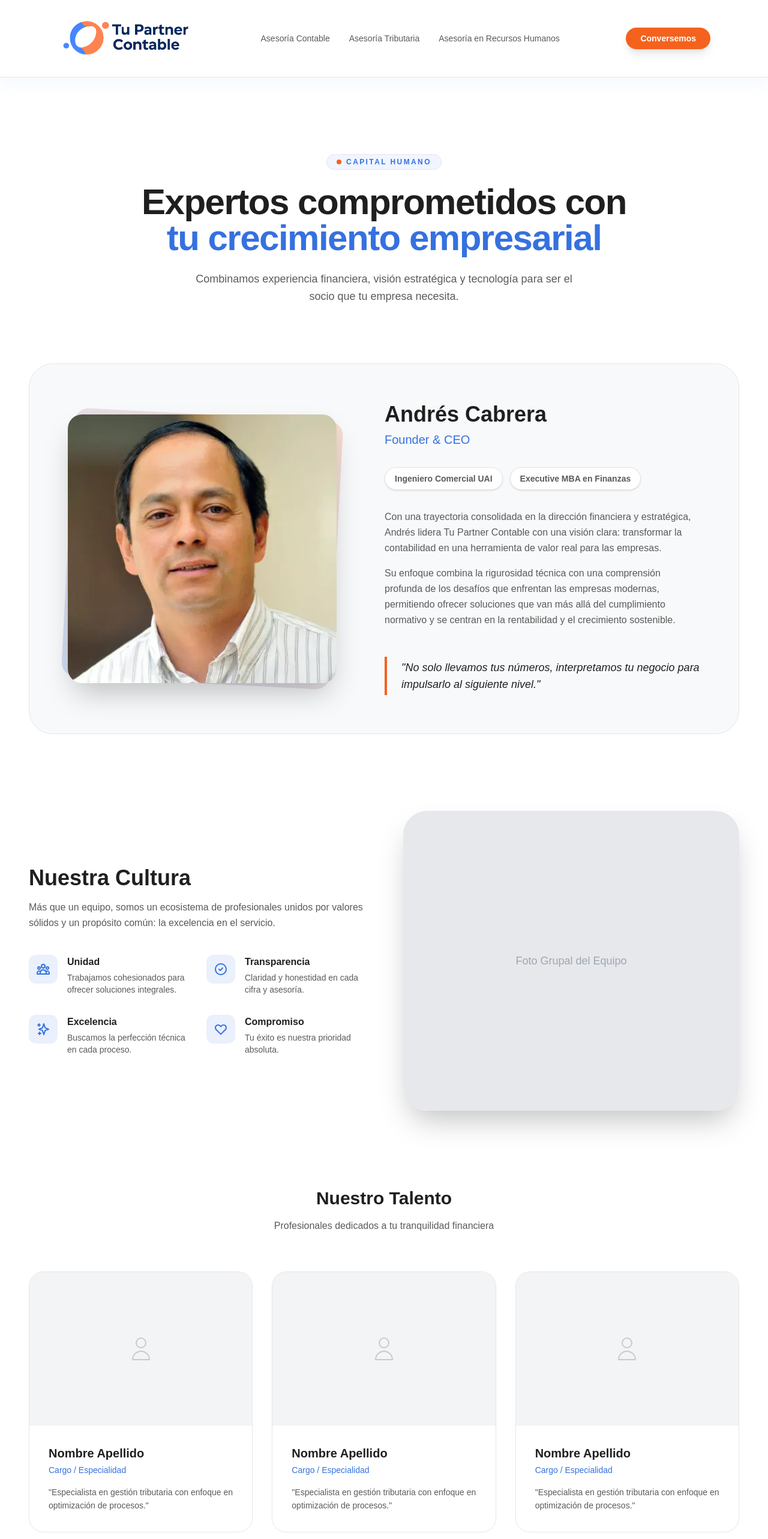
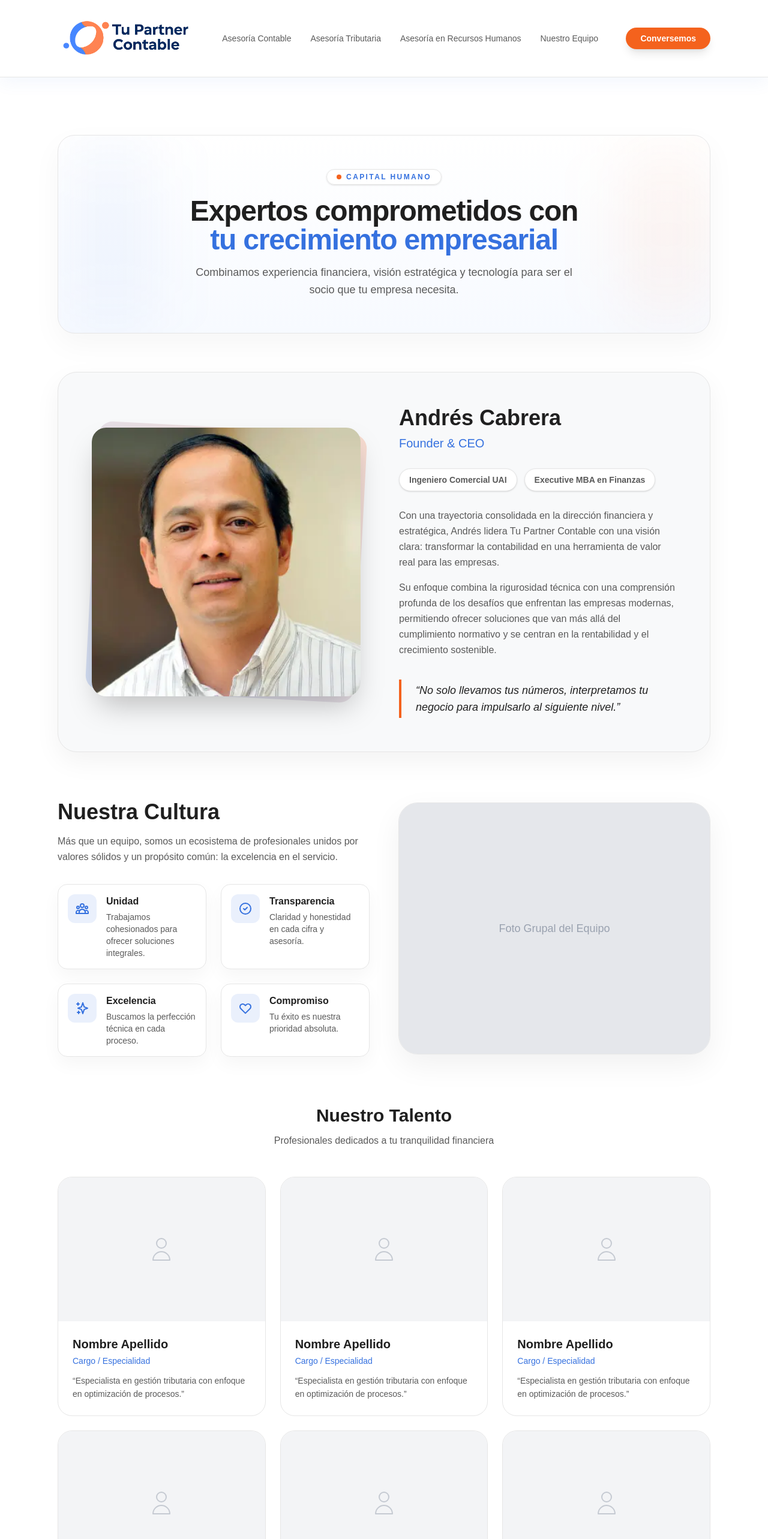
Before and after one commit to Dxeg0o/tupartnercontable, a Next.js app in the folder my-app/: page /nuestro-equipo in a window 1280 px wide. Shown: the top 2566 px of the page at 60% size. Built offline with nearby package versions, Linux system fonts and the light colour scheme.

Commit message:
Improve team page styling and navigation

```diff
--- a/my-app/src/app/navigation.data.ts
+++ b/my-app/src/app/navigation.data.ts
@@ -1,5 +1,6 @@
 export const landingNavigation = [
-  { label: "Asesoría Contable", href: "asesoria-contable" },
-  { label: "Asesoría Tributaria", href: "asesoria-tributaria" },
-  { label: "Asesoría en Recursos Humanos", href: "asesoria-recursos-humanos" },
+  { label: "Asesoría Contable", href: "/asesoria-contable" },
+  { label: "Asesoría Tributaria", href: "/asesoria-tributaria" },
+  { label: "Asesoría en Recursos Humanos", href: "/asesoria-recursos-humanos" },
+  { label: "Nuestro Equipo", href: "/nuestro-equipo" },
 ];
--- a/my-app/src/app/nuestro-equipo/page.tsx
+++ b/my-app/src/app/nuestro-equipo/page.tsx
@@ -13,27 +13,30 @@ export default function NuestroEquipo() {
     <div className="min-h-screen bg-white">
       <Navigation navigation={landingNavigation} />
 
-      <main className="pt-32 pb-20">
+      <main className="mx-auto flex max-w-6xl flex-col px-6 pb-16 pt-24 lg:px-8">
         {/* Hero Section */}
-        <section className="container mx-auto px-6 lg:px-12 mb-24 text-center">
-          <div className="inline-flex items-center gap-2 rounded-full border border-[#E6E6E6] bg-[#6A9AFA1A] px-4 py-1 text-xs font-semibold uppercase tracking-[0.2em] text-[#3571DF] mb-6">
+        <section className="relative mb-16 overflow-hidden rounded-[28px] border border-[#E6E6E6] bg-[linear-gradient(180deg,#FFFFFF,#F7FAFF)] px-6 py-14 text-center shadow-[0_18px_50px_rgba(0,0,0,0.04)] lg:px-12">
+          <div className="absolute inset-y-0 left-12 hidden w-20 rounded-full bg-[#3571DF]/10 blur-3xl lg:block" />
+          <div className="absolute inset-y-6 right-6 hidden w-24 rounded-full bg-[#F4621D]/10 blur-3xl lg:block" />
+
+          <div className="inline-flex items-center gap-2 rounded-full border border-[#E6E6E6] bg-white/80 px-4 py-1 text-xs font-semibold uppercase tracking-[0.2em] text-[#3571DF] mb-5 shadow-sm">
             <span className="h-2 w-2 rounded-full bg-[#F4621D]" />
             Capital Humano
           </div>
-          <h1 className="text-4xl lg:text-6xl font-bold tracking-tight text-[#1F1F1F] mb-6">
+          <h1 className="text-4xl lg:text-5xl font-bold tracking-tight text-[#1F1F1F] mb-4">
             Expertos comprometidos con <br className="hidden lg:block" />
             <span className="text-[#3571DF]">tu crecimiento empresarial</span>
           </h1>
-          <p className="max-w-2xl mx-auto text-lg text-[#5A5A5A] leading-relaxed">
+          <p className="max-w-2xl mx-auto text-base lg:text-lg text-[#5A5A5A] leading-relaxed">
             Combinamos experiencia financiera, visión estratégica y tecnología para ser el socio que tu empresa necesita.
           </p>
         </section>
 
         {/* CEO Profile Section */}
-        <section className="container mx-auto px-6 lg:px-12 mb-32">
-          <div className="bg-[#F8F9FA] rounded-[2.5rem] p-8 lg:p-16 border border-[#E6E6E6]">
-            <div className="flex flex-col lg:flex-row items-center gap-12 lg:gap-20">
-              <div className="relative w-full lg:w-1/2 aspect-[3/4] lg:aspect-square max-w-md mx-auto lg:mx-0">
+        <section className="mb-20">
+          <div className="rounded-[2rem] border border-[#E6E6E6] bg-[#F8F9FA] p-8 shadow-[0_16px_44px_rgba(0,0,0,0.05)] lg:p-14">
+            <div className="flex flex-col items-center gap-10 lg:flex-row lg:gap-16">
+              <div className="relative w-full max-w-md aspect-[3/4] lg:w-1/2 lg:aspect-square">
                 <div className="absolute inset-0 bg-gradient-to-tr from-[#3571DF] to-[#F4621D] rounded-3xl transform rotate-3 opacity-20"></div>
                 <Image
                   src="/andres-cabrera.webp"
@@ -43,7 +46,7 @@ export default function NuestroEquipo() {
                   priority
                 />
               </div>
-              <div className="w-full lg:w-1/2 space-y-8">
+              <div className="w-full space-y-7 lg:w-1/2">
                 <div>
                   <h2 className="text-3xl lg:text-4xl font-bold text-[#1F1F1F] mb-2">Andrés Cabrera</h2>
                   <p className="text-xl text-[#3571DF] font-medium">Founder & CEO</p>
@@ -67,10 +70,10 @@ export default function NuestroEquipo() {
                   </p>
                 </div>
 
-                <div className="pt-4">
+                <div className="pt-2">
                   <div className="inline-block border-l-4 border-[#F4621D] pl-6 py-1">
                     <p className="text-lg italic text-[#1F1F1F] font-medium">
-                      "No solo llevamos tus números, interpretamos tu negocio para impulsarlo al siguiente nivel."
+                      &ldquo;No solo llevamos tus números, interpretamos tu negocio para impulsarlo al siguiente nivel.&rdquo;
                     </p>
                   </div>
                 </div>
@@ -80,9 +83,9 @@ export default function NuestroEquipo() {
         </section>
 
         {/* Culture & Values Section */}
-        <section className="container mx-auto px-6 lg:px-12 mb-32">
-          <div className="grid lg:grid-cols-2 gap-16 items-center">
-            <div className="order-2 lg:order-1 space-y-10">
+        <section className="mb-20">
+          <div className="grid items-center gap-12 lg:grid-cols-2">
+            <div className="order-2 space-y-8 lg:order-1">
               <div className="space-y-4">
                 <h2 className="text-3xl lg:text-4xl font-bold text-[#1F1F1F]">Nuestra Cultura</h2>
                 <p className="text-[#5A5A5A] leading-relaxed">
@@ -90,7 +93,7 @@ export default function NuestroEquipo() {
                 </p>
               </div>
 
-              <div className="grid sm:grid-cols-2 gap-8">
+              <div className="grid gap-6 sm:grid-cols-2">
                 {[
                   {
                     title: "Unidad",
@@ -129,8 +132,8 @@ export default function NuestroEquipo() {
                     )
                   }
                 ].map((value, idx) => (
-                  <div key={idx} className="flex gap-4">
-                    <div className="flex-shrink-0 w-12 h-12 rounded-xl bg-[#3571DF]/10 flex items-center justify-center text-[#3571DF]">
+                  <div key={idx} className="flex gap-4 rounded-2xl border border-[#E6E6E6] bg-white/80 p-4 shadow-[0_12px_30px_rgba(0,0,0,0.04)]">
+                    <div className="flex h-12 w-12 flex-shrink-0 items-center justify-center rounded-xl bg-[#3571DF]/10 text-[#3571DF]">
                       {value.icon}
                     </div>
                     <div>
@@ -141,8 +144,8 @@ export default function NuestroEquipo() {
                 ))}
               </div>
             </div>
-            <div className="order-1 lg:order-2 relative h-[500px] rounded-[2.5rem] overflow-hidden shadow-2xl">
-              <div className="absolute inset-0 bg-gray-200 animate-pulse flex items-center justify-center text-gray-400">
+            <div className="order-1 relative h-[420px] overflow-hidden rounded-[2rem] border border-[#E6E6E6] bg-[#F8F9FA] shadow-[0_18px_50px_rgba(0,0,0,0.06)] lg:order-2">
+              <div className="absolute inset-0 flex items-center justify-center bg-gray-200 animate-pulse text-gray-400">
                 <span className="text-lg font-medium">Foto Grupal del Equipo</span>
               </div>
               {/* Placeholder for Group Photo - Replace with actual image when available */}
@@ -152,27 +155,30 @@ export default function NuestroEquipo() {
         </section>
 
         {/* Team Grid Section */}
-        <section className="container mx-auto px-6 lg:px-12">
-          <div className="text-center mb-16">
-            <h2 className="text-3xl font-bold text-[#1F1F1F] mb-4">Nuestro Talento</h2>
+        <section className="mb-10">
+          <div className="text-center mb-12">
+            <h2 className="text-3xl font-bold text-[#1F1F1F] mb-3">Nuestro Talento</h2>
             <p className="text-[#5A5A5A]">Profesionales dedicados a tu tranquilidad financiera</p>
           </div>
 
-          <div className="grid md:grid-cols-2 lg:grid-cols-3 gap-8">
+          <div className="grid gap-6 md:grid-cols-2 lg:grid-cols-3">
             {[1, 2, 3, 4, 5, 6].map((item) => (
-              <div key={item} className="group bg-white rounded-3xl border border-[#E6E6E6] overflow-hidden hover:shadow-xl transition-all duration-300 hover:-translate-y-1">
-                <div className="h-64 bg-gray-100 relative overflow-hidden">
+              <div
+                key={item}
+                className="group overflow-hidden rounded-3xl border border-[#E6E6E6] bg-white transition-all duration-300 hover:-translate-y-1 hover:shadow-[0_18px_48px_rgba(0,0,0,0.08)]"
+              >
+                <div className="relative h-60 overflow-hidden bg-gray-100">
                   <div className="absolute inset-0 flex items-center justify-center text-gray-400">
-                    <svg className="w-12 h-12 opacity-50" fill="none" viewBox="0 0 24 24" stroke="currentColor">
+                    <svg className="h-12 w-12 opacity-50" fill="none" viewBox="0 0 24 24" stroke="currentColor">
                       <path strokeLinecap="round" strokeLinejoin="round" strokeWidth={1} d="M16 7a4 4 0 11-8 0 4 4 0 018 0zM12 14a7 7 0 00-7 7h14a7 7 0 00-7-7z" />
                     </svg>
                   </div>
                 </div>
-                <div className="p-8">
+                <div className="p-6">
                   <h3 className="text-xl font-bold text-[#1F1F1F] mb-1">Nombre Apellido</h3>
-                  <p className="text-[#3571DF] font-medium text-sm mb-4">Cargo / Especialidad</p>
-                  <p className="text-[#5A5A5A] text-sm leading-relaxed">
-                    "Especialista en gestión tributaria con enfoque en optimización de procesos."
+                  <p className="text-[#3571DF] font-medium text-sm mb-3">Cargo / Especialidad</p>
+                  <p className="text-sm leading-relaxed text-[#5A5A5A]">
+                    &ldquo;Especialista en gestión tributaria con enfoque en optimización de procesos.&rdquo;
                   </p>
                 </div>
               </div>
```
